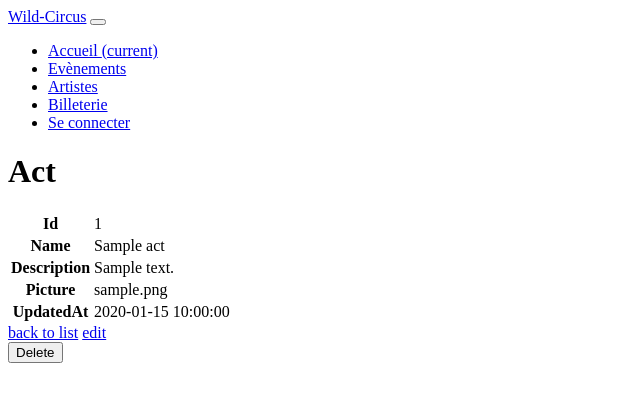
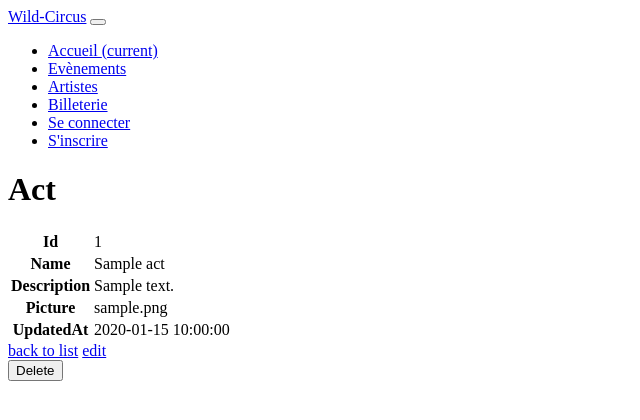
Before and after one commit to Vincentfritsch/Wild-Circus, a Symfony app: template templates/act/show.html.twig in a window 1280 px wide. Shown: the top 420 px of the page, without its empty margins (0-640 px from the left). Run offline with Twig, Linux system fonts and the light colour scheme; the template is opened without the code that fills it: most values are stand-ins (such as "Sample title", 1, 10 or a date in 2020); some libraries are stand-ins or nearby versions.

Commit message:
Login, navbar, addFlash added

```diff
--- a/src/Controller/ActController.php
+++ b/src/Controller/ActController.php
@@ -38,6 +38,7 @@ class ActController extends AbstractController
             $entityManager = $this->getDoctrine()->getManager();
             $entityManager->persist($act);
             $entityManager->flush();
+            $this->addFlash('success', 'L\'évènement a bien été enregistré');
 
             return $this->redirectToRoute('act_index');
         }
@@ -68,6 +69,7 @@ class ActController extends AbstractController
 
         if ($form->isSubmitted() && $form->isValid()) {
             $this->getDoctrine()->getManager()->flush();
+            $this->addFlash('success', 'L\'évènement a bien été mis à jour');
 
             return $this->redirectToRoute('act_index');
         }
@@ -87,6 +89,7 @@ class ActController extends AbstractController
             $entityManager = $this->getDoctrine()->getManager();
             $entityManager->remove($act);
             $entityManager->flush();
+            $this->addFlash('danger', 'L\'évènement a bien été supprimé');
         }
 
         return $this->redirectToRoute('act_index');
--- a/src/Controller/ArtistController.php
+++ b/src/Controller/ArtistController.php
@@ -38,7 +38,7 @@ class ArtistController extends AbstractController
             $entityManager = $this->getDoctrine()->getManager();
             $entityManager->persist($artist);
             $entityManager->flush();
-
+            $this->addFlash('success', 'L\'artiste a bien été enregistré');
             return $this->redirectToRoute('artist_index');
         }
 
@@ -68,6 +68,7 @@ class ArtistController extends AbstractController
 
         if ($form->isSubmitted() && $form->isValid()) {
             $this->getDoctrine()->getManager()->flush();
+            $this->addFlash('success', 'L\'artiste a bien été mis à jour');
 
             return $this->redirectToRoute('artist_index');
         }
@@ -87,6 +88,7 @@ class ArtistController extends AbstractController
             $entityManager = $this->getDoctrine()->getManager();
             $entityManager->remove($artist);
             $entityManager->flush();
+            $this->addFlash('danger', 'L\'artiste a bien été supprimé');
         }
 
         return $this->redirectToRoute('artist_index');
--- a/src/Controller/HomeController.php
+++ b/src/Controller/HomeController.php
@@ -9,7 +9,7 @@ use Symfony\Component\HttpFoundation\Response;
 class HomeController extends AbstractController
 {
     /**
-     * @Route("/home", name="home")
+     * @Route("/", name="home")
      */
     public function index(): Response
     {
--- a/src/Security/LoginFormAuthenticator.php
+++ b/src/Security/LoginFormAuthenticator.php
@@ -97,7 +97,9 @@ class LoginFormAuthenticator extends AbstractFormLoginAuthenticator implements P
         }
 
         // For example : return new RedirectResponse($this->urlGenerator->generate('some_route'));
-        throw new \Exception('TODO: provide a valid redirect inside '.__FILE__);
+        //throw new \Exception('TODO: provide a valid redirect inside '
+                             // .__FILE__);
+        return new RedirectResponse($this->urlGenerator->generate('home'));
     }
 
     protected function getLoginUrl()
--- a/templates/navbar.html.twig
+++ b/templates/navbar.html.twig
@@ -17,6 +17,17 @@
             <li class="nav-item">
                 <a class="nav-link" href="#">Billeterie</a>
             </li>
+            {% if is_granted('ROLE_ADMIN') %}
+                <li class="nav-item dropdown">
+                    <a class="nav-link dropdown-toggle" href="#" id="navbarDropdown" role="button" data-toggle="dropdown" aria-haspopup="true" aria-expanded="false">
+                        Ajouter
+                    </a>
+                    <div class="dropdown-menu" aria-labelledby="navbarDropdown">
+                        <a class="dropdown-item " href="{{ path('act_new') }}">Ajouter un évènement</a>
+                        <a class="dropdown-item " href="{{ path('artist_new') }}">Ajouter un artiste</a>
+                    </div>
+                </li>
+            {% endif %}
             {% if app.user %}
             <li class="nav-item active">
                 <a class="nav-link" href="{{ path('app_logout') }}">Se déconnecter <span class="sr-only">(current)</span></a>
@@ -28,6 +39,9 @@
             <li class="nav-item">
                 <a class="nav-link" href="{{ path('app_login') }}">Se connecter</a>
             </li>
+            <li class="nav-item">
+                <a class="nav-link" href="{{ path('app_register') }}">S'inscrire</a>
+            </li>
             {% endif %}
         </ul>
     </div>
```
